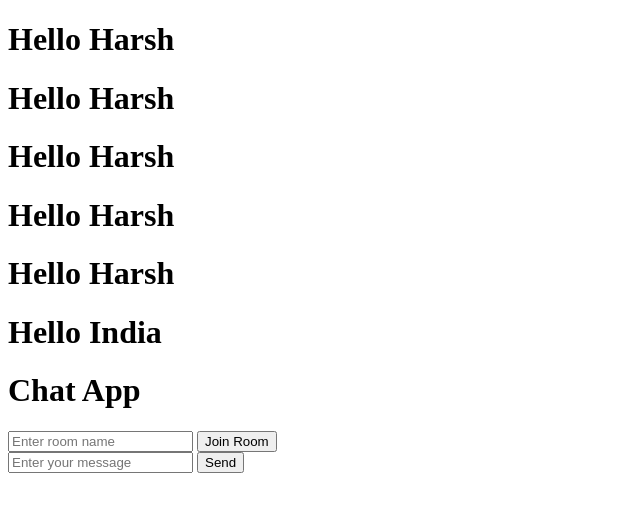
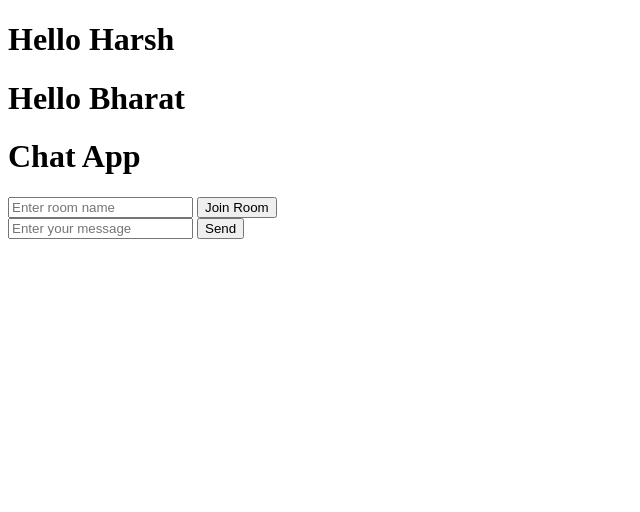
Before and after one commit to AkashSureshbabu/simple-chat-app, a website: page index.html in a window 1280 px wide. Shown: the whole page, without its empty margins (0-640 px from the left). Drawn offline with nearby package versions, Linux system fonts and the light colour scheme; no server answers.

Commit message:
Changed to Bharat

```diff
--- a/index.html
+++ b/index.html
@@ -5,11 +5,7 @@
 </head>
 <body>
     <h1>Hello Harsh </h1>
-    <h1>Hello Harsh </h1>
-    <h1>Hello Harsh </h1>
-    <h1>Hello Harsh </h1>
-    <h1>Hello Harsh </h1>
-    <h1>Hello India </h1>
+    <h1>Hello Bharat</h1>
 
 
     <!-- Rest of your existing HTML and JavaScript code -->
```
